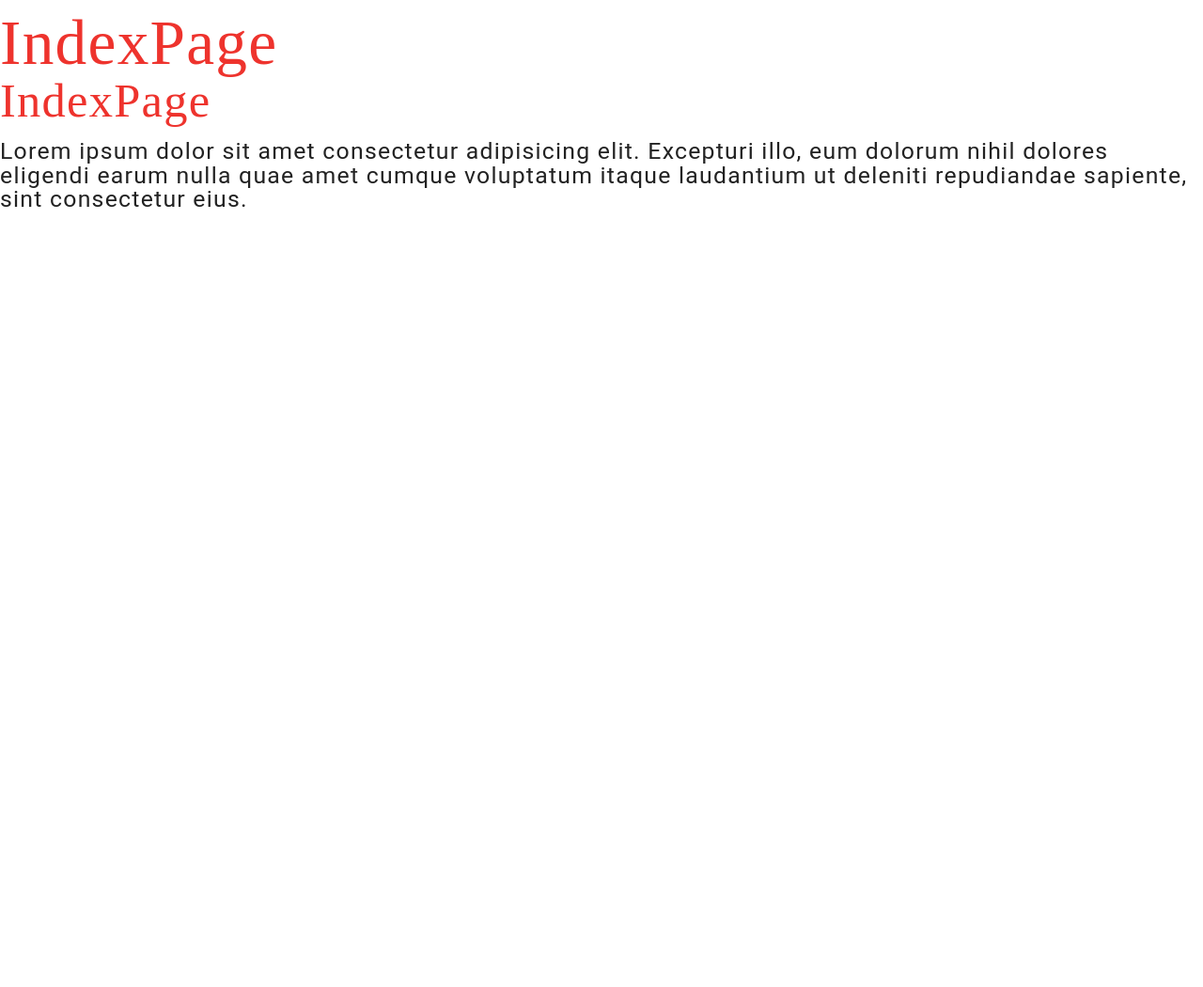
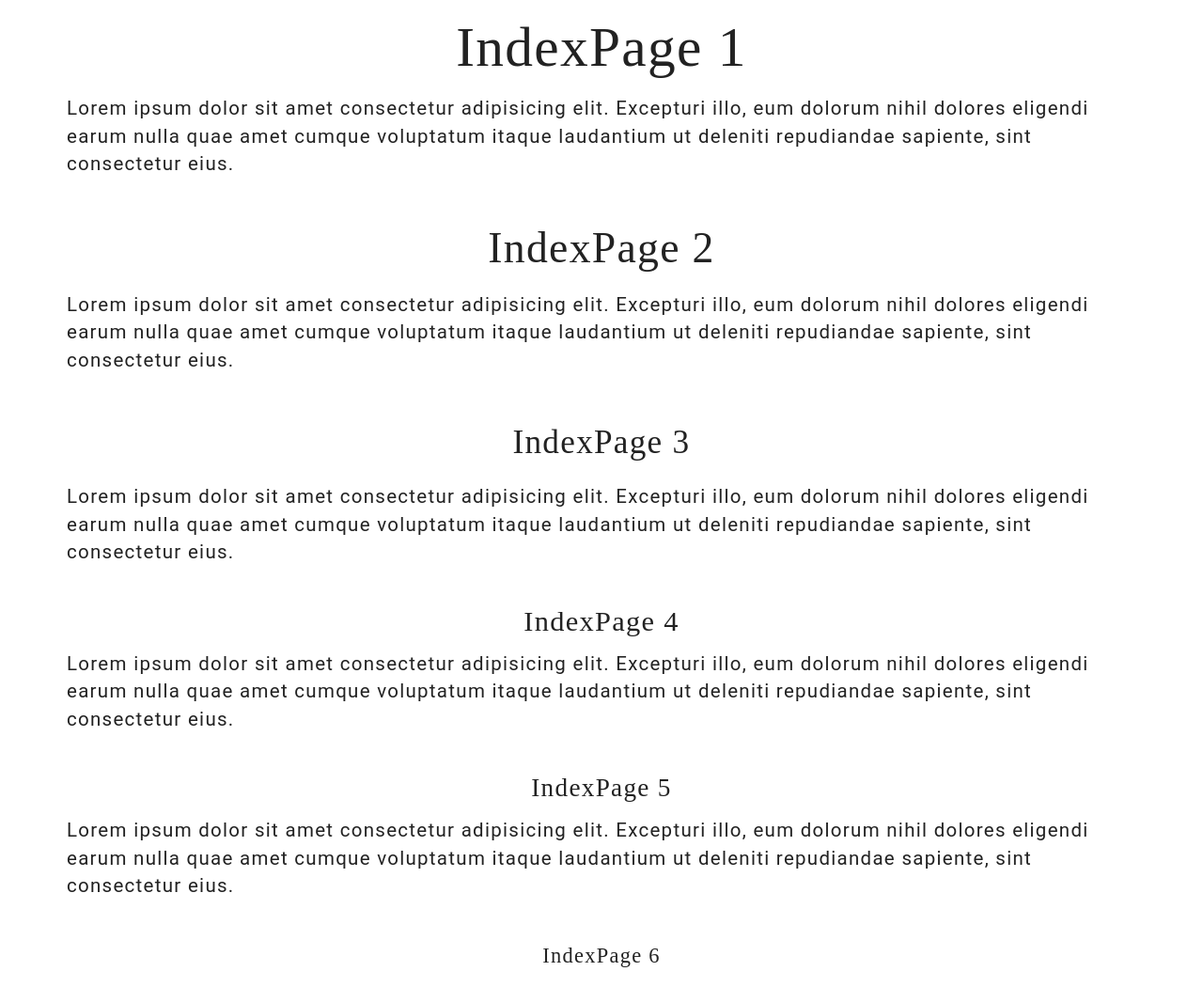
Before and after one commit to Pataco80/capriati-peinture, a Gatsby site: page / in a window 1280 px wide. Shown: the top 1050 px of the page at 94% size. Before the commit the page ends 800 px from the top, so only its background shows below. Built offline with nearby package versions, Linux system fonts and the light colour scheme; Gatsby itself is replaced by a stand-in of ours.

Commit message:
Add Layout Component and title, test fluid typography custom

```diff
--- a/src/components/Layout.js
+++ b/src/components/Layout.js
@@ -4,7 +4,7 @@ const Layout = ({children}) => {
   return (
     <>
     <GlobalStyle/>
-      <main>{children}</main>
+      <main style={{maxWidth:'1170px'}}>{children}</main>
     </>
   )
 }
--- /dev/null
+++ b/src/components/Title.js
@@ -0,0 +1,21 @@
+import React from 'react'
+import styled from 'styled-components'
+import { setFlex } from '../theme/helpers'
+const Title = (props) => {
+  const { title, tag:Tag, hidden, children } = props
+  return (
+    <TitleWrapper hidden={hidden}>
+      <Tag>{title || children}</Tag>
+    </TitleWrapper>
+  )
+}
+
+const TitleWrapper = styled.div`
+  ${setFlex()}
+
+  ${({hidden}) => hidden &&`
+    display:none !important;
+  `}
+`
+
+export default Title
--- a/src/pages/index.js
+++ b/src/pages/index.js
@@ -1,10 +1,20 @@
 import React from 'react'
 import Layout from '../components/Layout'
+import Tittle from '../components/Title'
 const indexPage = () => {
   return (
     <Layout>
-      <h1>IndexPage</h1>
-      <h2>IndexPage</h2>
+      <Tittle tag='h1' title='IndexPage 1'/>
+      <p>Lorem ipsum dolor sit amet consectetur adipisicing elit. Excepturi illo, eum dolorum nihil dolores eligendi earum nulla quae amet cumque voluptatum itaque laudantium ut deleniti repudiandae sapiente, sint consectetur eius.</p>
+      <Tittle tag='h2'>IndexPage 2</Tittle>
+      <p>Lorem ipsum dolor sit amet consectetur adipisicing elit. Excepturi illo, eum dolorum nihil dolores eligendi earum nulla quae amet cumque voluptatum itaque laudantium ut deleniti repudiandae sapiente, sint consectetur eius.</p>
+      <Tittle tag='h3'>IndexPage 3</Tittle>
+      <p>Lorem ipsum dolor sit amet consectetur adipisicing elit. Excepturi illo, eum dolorum nihil dolores eligendi earum nulla quae amet cumque voluptatum itaque laudantium ut deleniti repudiandae sapiente, sint consectetur eius.</p>
+      <Tittle tag='h4'>IndexPage 4</Tittle>
+      <p>Lorem ipsum dolor sit amet consectetur adipisicing elit. Excepturi illo, eum dolorum nihil dolores eligendi earum nulla quae amet cumque voluptatum itaque laudantium ut deleniti repudiandae sapiente, sint consectetur eius.</p>
+      <Tittle tag='h5'>IndexPage 5</Tittle>
+      <p>Lorem ipsum dolor sit amet consectetur adipisicing elit. Excepturi illo, eum dolorum nihil dolores eligendi earum nulla quae amet cumque voluptatum itaque laudantium ut deleniti repudiandae sapiente, sint consectetur eius.</p>
+      <Tittle tag='h6'>IndexPage 6</Tittle>
       <p>Lorem ipsum dolor sit amet consectetur adipisicing elit. Excepturi illo, eum dolorum nihil dolores eligendi earum nulla quae amet cumque voluptatum itaque laudantium ut deleniti repudiandae sapiente, sint consectetur eius.</p>
     </Layout>
   )
--- a/src/theme/globalStyles.js
+++ b/src/theme/globalStyles.js
@@ -19,34 +19,47 @@ const GlobalStyle = createGlobalStyle`
 
   body {
     font-family: ${setFont.bodyFont};
-    font-size:calc(12px + 1vw);
-    line-height: calc(12px + 1.05vw);
-    ${setLetterSpacing(1.25)};
-    background-color:${setColor.mainWhite};
+  font-size: calc(1rem + 0.35vw); /* Responsive base font size */
+  line-height: calc(1rem + 1.05vw); /* Responsive Vertical Rhythm */
+  ${setLetterSpacing(1.3)}
 }
-  h1,h2,h3,h4,h5,h6 {
+
+main {
+  width: 100%; /* For small screens */
+  max-width: 1140px; /* For large screens */
+  margin: auto; /* Center the container in the viewport */
+  padding: 0 1rem;
+}
+h1, h2, h3, h4, h5, h6 {
   font-family: ${setFont.headingsFont};
-    color:${setColor.primaryColor};
-    margin: calc(12px + 1.05vw) 0;
+  margin: calc(1rem + 1vw) 0; /* Responsive margins */
 }
+
 h1 {
-    font-size: 4.209rem;
-    line-height: calc(18px + 1.8vw); /* Responsive Vertical Rhythm */
+  font-size: 3.713rem;
+  line-height: calc(1.3rem + 1.8vw); /* Responsive Vertical Rhythm */
 }
+
 h2 {
-    font-size: 3.157rem;
-    line-height: calc(18px + 1vw); /* Responsive Vertical Rhythm */
+  font-size: 2.856rem;
+  line-height: calc(1.3rem + 1vw); /* Responsive Vertical Rhythm */
 }
+
 h3 {
-    font-size: 2.369rem;
-    line-height: calc(18px + .7vw); /* Responsive Vertical Rhythm */
+  font-size: 2.197rem;
+  line-height: calc(1.3rem + 0.7vw); /* Responsive Vertical Rhythm */
 }
-  h4 { font-size: 1.777rem; }
-  h5 { font-size: 1.333rem; }
-  h6 { font-size: 1.1rem; }
+
+h4 { font-size: 1.9rem; }
+h5 { font-size: 1.7rem; }
+h6 { font-size: 1.4rem; }
 
 h4, h5, h6 {
-    line-height: calc(18px + .2vw); /* Responsive Vertical Rhythm */
+  line-height: calc(1.3rem + .2vw); /* Responsive Vertical Rhythm */
+  margin: calc(1rem + 0.2vw) 0;
+}
+p {
+  margin: 0 0 calc(1rem + 1vw) 0;
 }
 `
 
```
Lines whose indentation alone changed are shown as unchanged.
